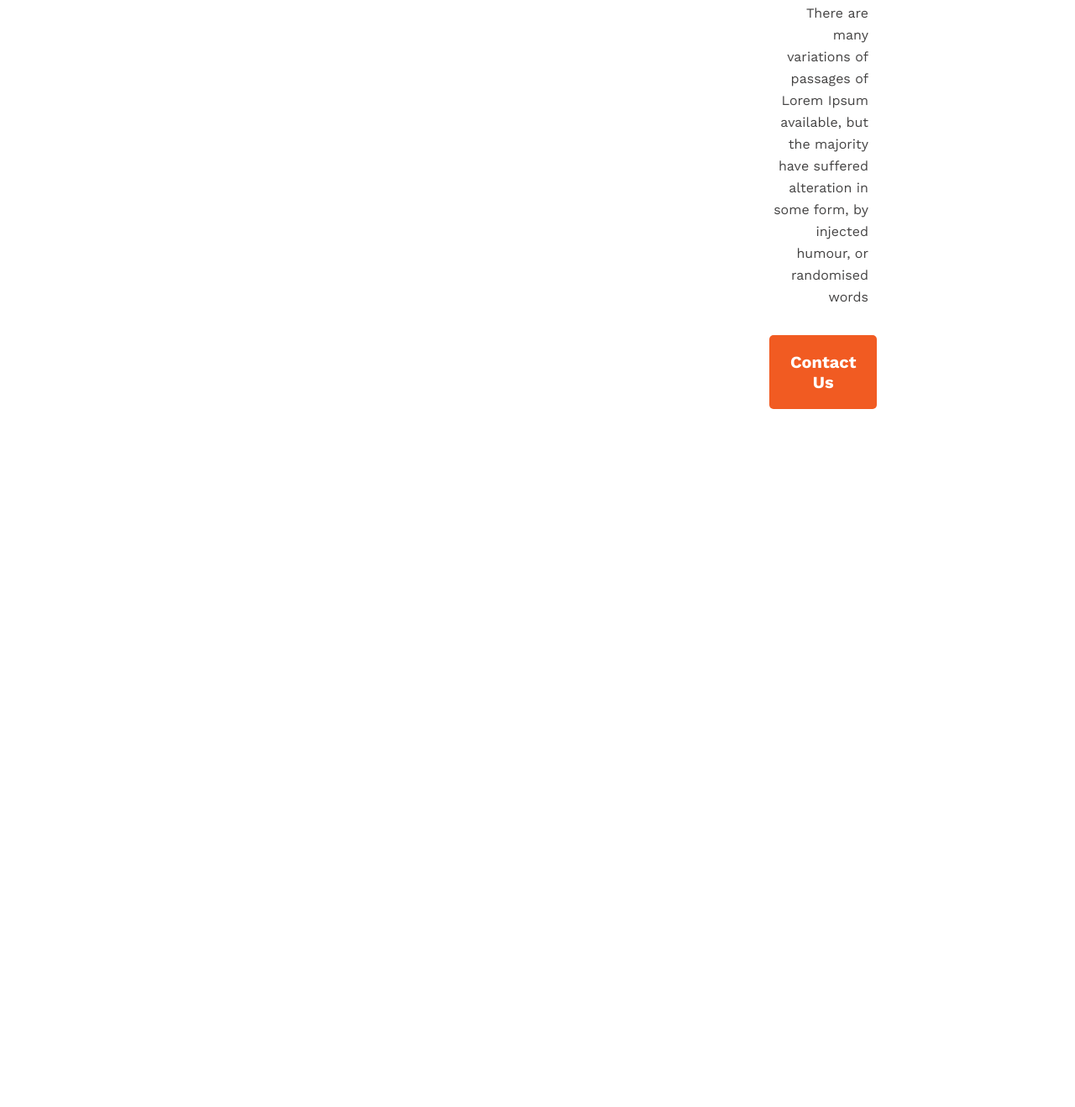
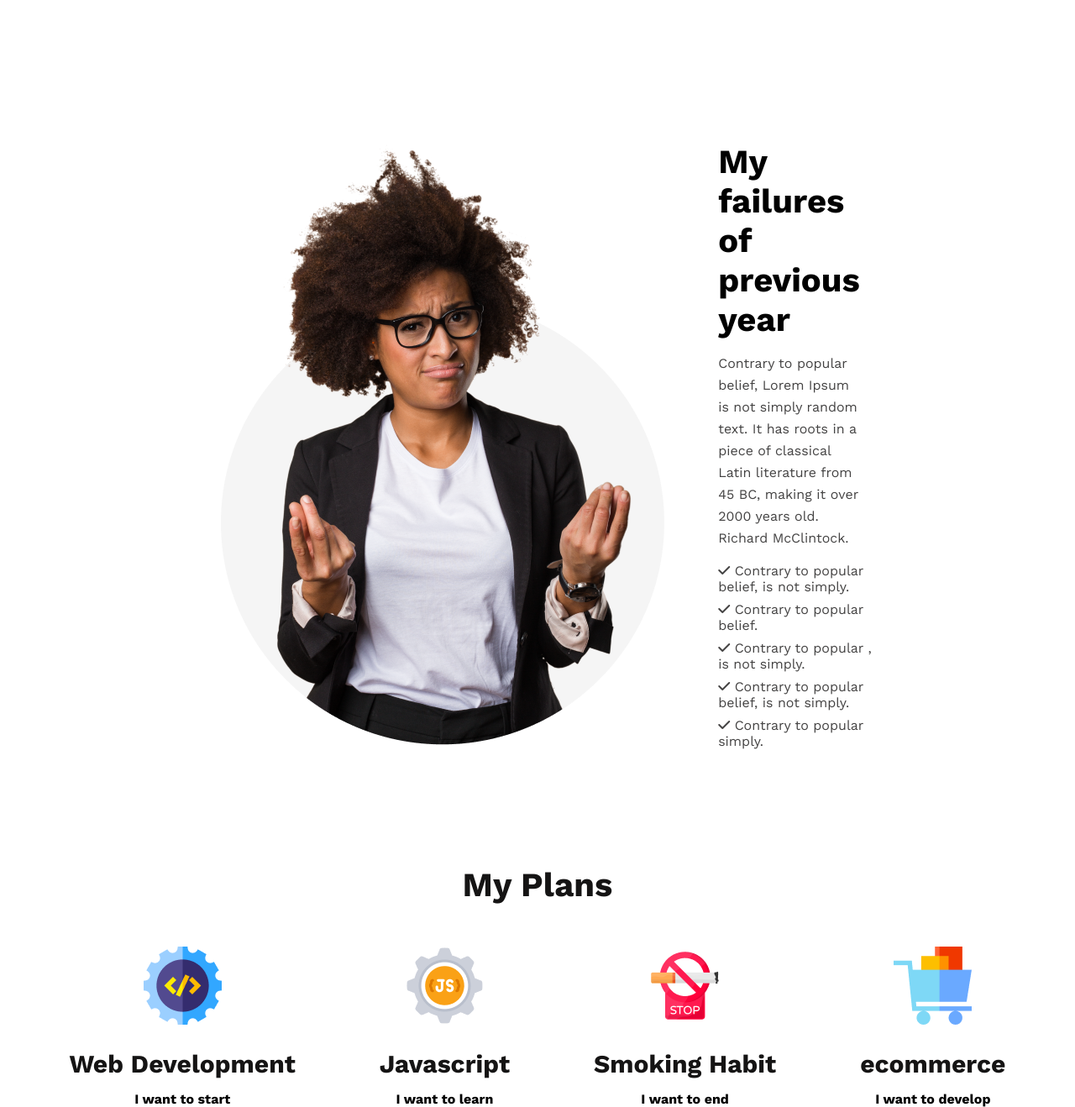
Before and after one commit to invalid2valid/first-assignment-of-ph, a plain HTML site: page index.html in a window 1280 px wide. Shown: the part 777-2095 px from the top of the page at 84% size. Before the commit the page ends 1304 px from the top, so only its background shows below. Drawn offline with nearby package versions, Linux system fonts and the light colour scheme.

Commit message:
planr done

```diff
--- a/index.html
+++ b/index.html
@@ -5,7 +5,10 @@
     <meta http-equiv="X-UA-Compatible" content="IE=edge">
     <meta name="viewport" content="width=device-width, initial-scale=1.0">
     <link rel="preconnect" href="https://fonts.googleapis.com"><link rel="preconnect" href="https://fonts.gstatic.com" crossorigin><link href="https://fonts.googleapis.com/css2?family=Work+Sans:wght@200;300;400;500;700;800&display=swap" rel="stylesheet">
+
     <link rel="stylesheet" href="style.css">
+
+    <script src="https://kit.fontawesome.com/e9ea4aca8f.js" crossorigin="anonymous"></script>
 
     <title>New Year New Me</title>
 </head>
@@ -24,9 +27,48 @@
         </article>
     </header>
     <main>
-        <article>
+        <article class="failures">
+            <div class="author">
+                <img src="./images/person.png" alt="">
+            </div>
+            <div class="failures-text">
+                <h3 class="failures-title">My failures of previous year</h3>
+                <p class="description">Contrary to popular belief, Lorem Ipsum is not simply random text. It has roots in a piece of classical Latin literature from 45 BC, making it over 2000 years old. Richard McClintock.</p>
+                <ul class="failures-list" >
+                    <li><i class="fa-solid fa-check"></i> Contrary to popular belief, is not simply.</li>
+                    <li><i class="fa-solid fa-check"></i> Contrary to popular belief.</li>
+                    <li><i class="fa-solid fa-check"></i> Contrary to popular , is not simply.</li>
+                    <li><i class="fa-solid fa-check"></i> Contrary to popular belief, is not simply.</li>
+                    <li><i class="fa-solid fa-check"></i> Contrary to popular simply.</li>
+                </ul>
+            </div>
+        </article>
+        <article class="plans">
+            <h2 class="plan-title">My Plans</h2>
+            <div class="topic-container">
+                <div class="topic">
+                    <div class="topic-image"><img src="./images/icons/web.png" alt=""></div>
+                    <h3 class="topic-title">Web Development</h3>
+                    <h4 class="topic sub">I want to start</h4>
+                </div>
+                <div class="topic">
+                    <div class="topic-image"><img src="./images/icons/js.png" alt=""></div>
+                    <h3 class="topic-title">Javascript</h3>
+                    <h4 class="topic sub">I want to learn</h4>
+                </div>
+                <div class="topic">
+                    <div class="topic-image"><img src="./images/icons/smoke.png" alt=""></div>
+                    <h3 class="topic-title">Smoking Habit</h3>
+                    <h4 class="topic sub">I want to end</h4>
+                </div>
+                <div class="topic">
+                    <div class="topic-image"><img src="./images/icons/ecom.png" alt=""></div>
+                    <h3 class="topic-title">ecommerce</h3>
+                    <h4 class="topic sub">I want to develop</h4>
+                </div>
+            </div>
+        </article>
 
-        </article>
     </main>
 </body>
 </html>
--- a/style.css
+++ b/style.css
@@ -7,12 +7,12 @@ header {
     background-image: url("./images/banner/banner2.png");
     background-size: 100%;
     background-repeat: no-repeat;
-    height: 90vh;
+    height: 100vh;
     /* background-blend-mode: overlay; */
 }
 
 .banner {
-    padding: 216px 230px 24px 900px;
+    padding: 12% 230px 0 40%;
     text-align: right;
 }
 
@@ -26,12 +26,12 @@ header {
 
 .description {
     margin: 16px;
-    font-weight: 400;
-    font-size: 16px;
+
     line-height: 26px;
     color: #444343;
 }
-.p-btn{
+
+.p-btn {
     color: white;
     background: #F15B22;
     border-radius: 5px;
@@ -44,3 +44,59 @@ margin: 16px;
 
 /* main */
 /* My failures of previous year */
+.failures {
+    margin: auto;
+    padding: 130px 0;
+    width: 60%;
+    display: flex;
+    justify-content: center;
+    align-items: center;
+
+    gap: 30px
+}
+
+.failures.text {
+    width: 400px;
+}
+
+.failures-title {
+    font-weight: 700;
+    font-size: 40px;
+    margin: 16px;
+
+}
+
+.failures-list {
+    list-style: none;
+    color: #444343;
+    padding: 0;
+
+}
+
+.failures-list>li {
+    margin: 8px 0 8px 16px;
+}
+
+/* my plans */
+.plan-title {
+    font-weight: 700;
+    font-size: 40px;
+    color: #151414;
+    text-align: center;
+    margin-bottom: 50px;
+}
+.topic-container{
+    display: flex;
+    justify-content: center;
+    gap: 100px;
+
+}
+.topic{
+    text-align: center;
+}
+.topic-title{
+    font-weight: 700;
+font-size: 30px;
+color: #151414;
+margin: 25px 0 15px 0;
+}
```
Lines whose indentation alone changed are shown as unchanged.
